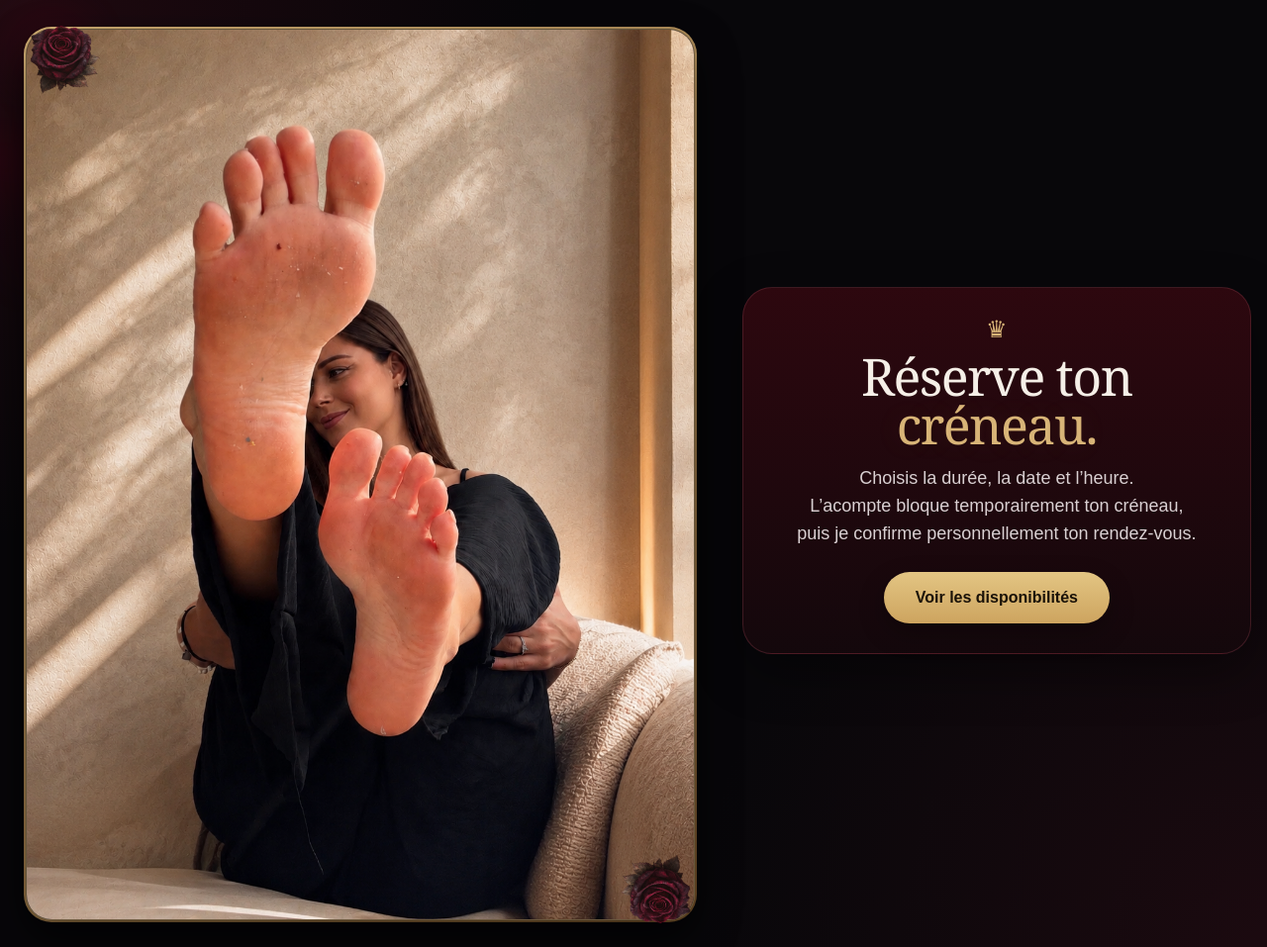
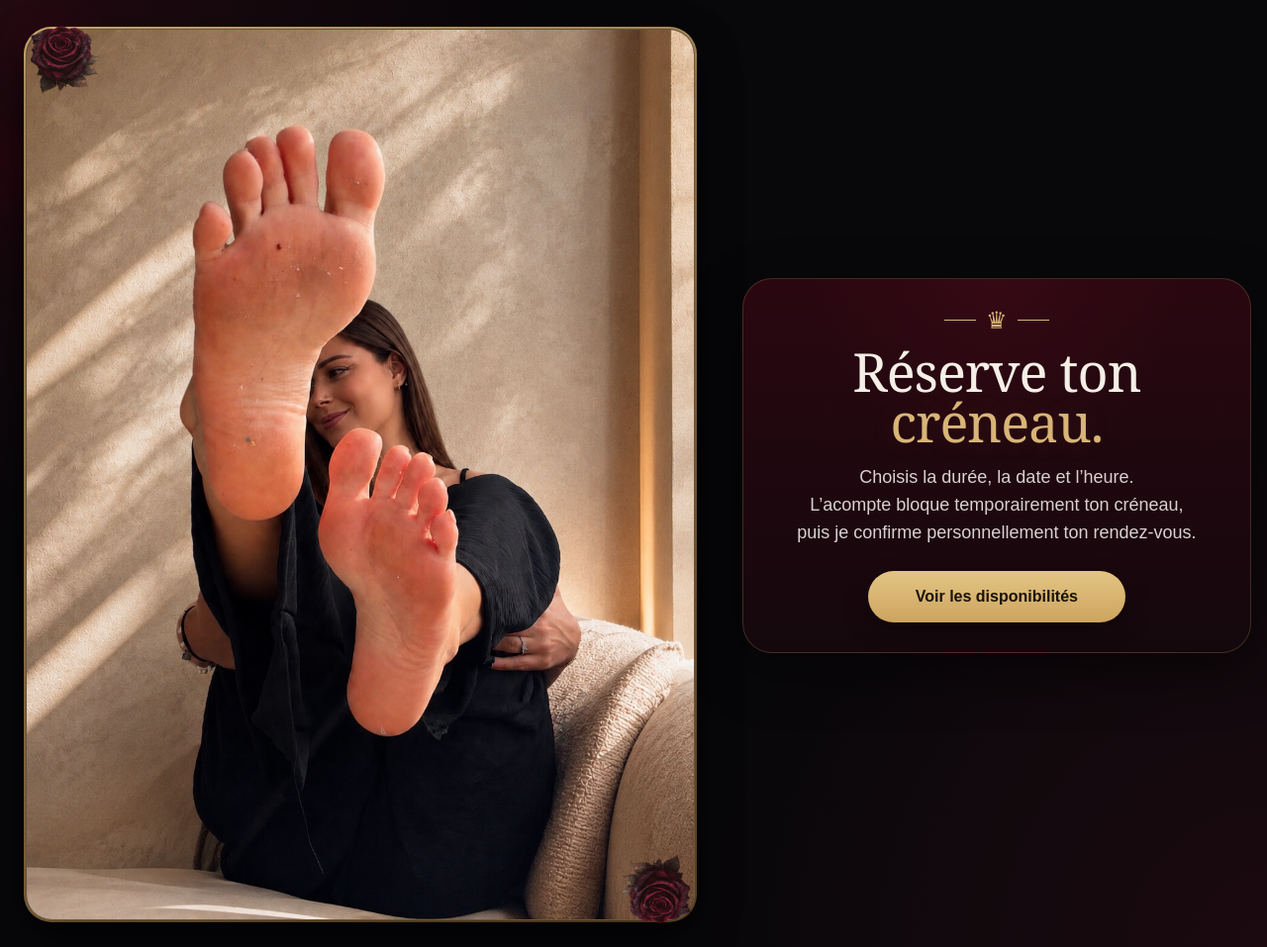
Before and after one commit to maitresselana/Ma-tresse-Lana, a Flask app: page / in a window 1280 px wide. Shown: the part 84-1041 px from the top of the page at 99% size. Run offline with Flask 3, Linux system fonts and the light colour scheme.

Commit message:
Update style.css

```diff
--- a/static/style.css
+++ b/static/style.css
@@ -573,3 +573,33 @@ header h1,
   bottom:-28px;
   transform:rotate(160deg);
 }
+.hero-text-card{
+  margin-top:-18px;
+  background:
+    radial-gradient(circle at top, rgba(110,20,40,.18), transparent 40%),
+    linear-gradient(180deg,#2a0710 0%, #14080d 100%);
+  border:1px solid rgba(201,170,106,.22);
+  box-shadow:0 20px 55px rgba(0,0,0,.45);
+}
+
+.hero-text-card::before{
+  content:"♛";
+  display:block;
+  width:max-content;
+  margin:0 auto 12px;
+  padding:0 42px;
+  color:#d8b477;
+  font-size:24px;
+  background:
+    linear-gradient(#d8b477,#d8b477) left center/32px 1px no-repeat,
+    linear-gradient(#d8b477,#d8b477) right center/32px 1px no-repeat;
+}
+
+.hero-text-card h1{
+  font-size:54px;
+  letter-spacing:-1px;
+}
+
+.btn-gold{
+  min-width:260px;
+}
```
